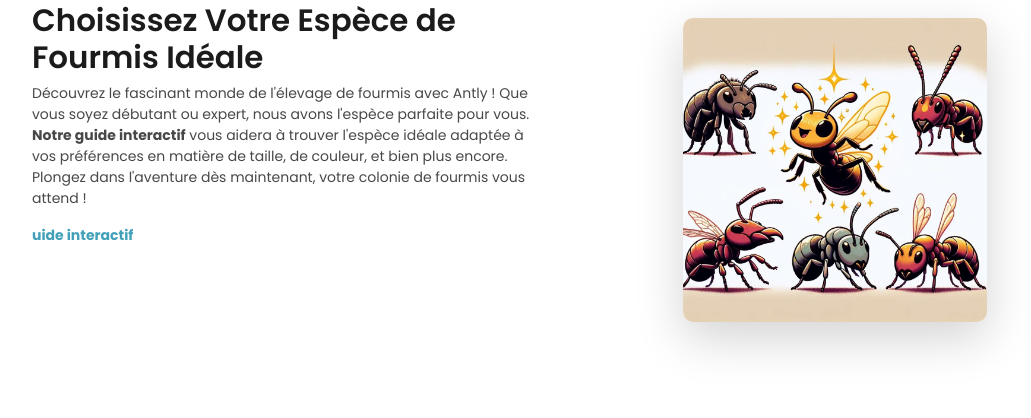
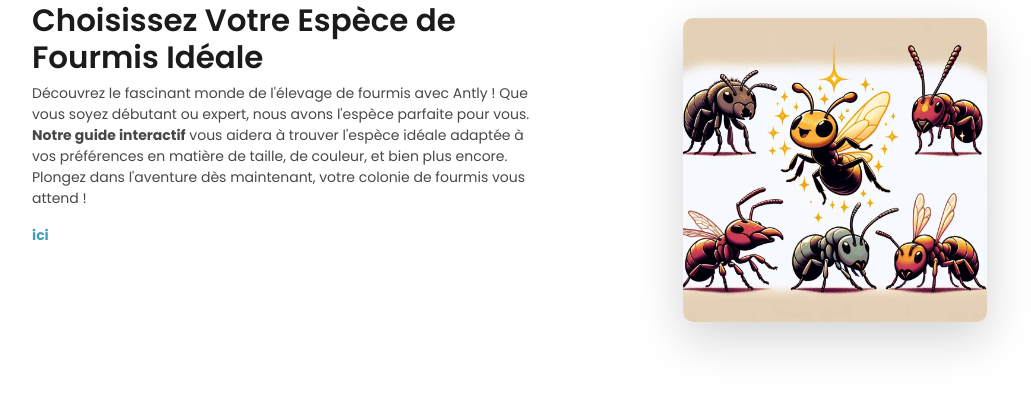
Before and after one commit to Decapix/Antly, a Django app: page /fr/ in a window 1280 px wide. Shown: the part 1279-1697 px from the top of the page, without its empty margins (53-1084 px from the left). Run offline with Django 4.2, Linux system fonts and the light colour scheme; data comes from the database, SQL or seed files in the repository; data that the repository does not hold is empty; some libraries are stand-ins or nearby versions.

Commit message:
seller page

```diff
--- a/src/super/templates/super/homepage.html
+++ b/src/super/templates/super/homepage.html
@@ -63,7 +63,7 @@
                 avons l'espèce parfaite pour vous. <strong>Notre guide interactif</strong>  vous aidera à trouver l'espèce idéale adaptée
                 à vos préférences en matière de taille, de couleur, et bien plus encore. Plongez dans l'aventure dès
                 maintenant, votre colonie de fourmis vous attend !{% endblocktrans %}</p>
-                    <p class="text-info"><strong>{% blocktrans %}uide interactif{% endblocktrans %}</strong></p>
+                    <p class="text-info"><strong>{% blocktrans %}ici{% endblocktrans %}</strong></p>
                 </div>
                 <div class="col-md-6 pl-md-5">
                     <img src="{% static 'super/imgs/form.webp' %}" alt="" class="w-60 mt-3 ml-5 shadow-lg">
```
